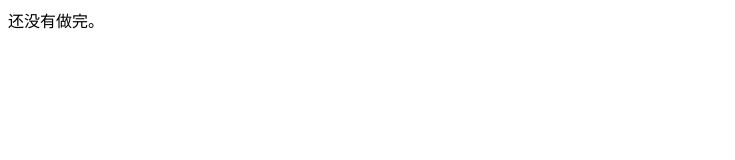
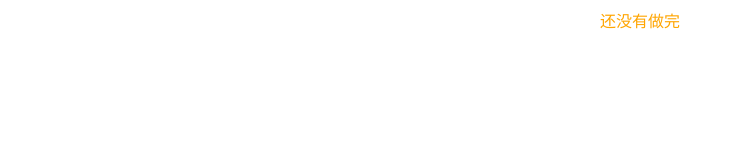
Before and after one commit to zhouzheyu2050/Zhouwai-Official-Website, a plain HTML site: page index.html in a window 1280 px wide. Shown: the whole page, without its empty margins (0-735 px from the left). Drawn offline with Linux system fonts and the light colour scheme.

Commit message:
Add files via upload

```diff
--- a/index.html
+++ b/index.html
@@ -1,8 +1,9 @@
 <html>
 <head>
 <title>周歪官方网站</title>
-</head>
-<body>
-还没有做完。
-</body>
+<head>
+<body bgcolor="white" text="orange">
+<center>
+还没有做完
+</center>
 </html>
```
